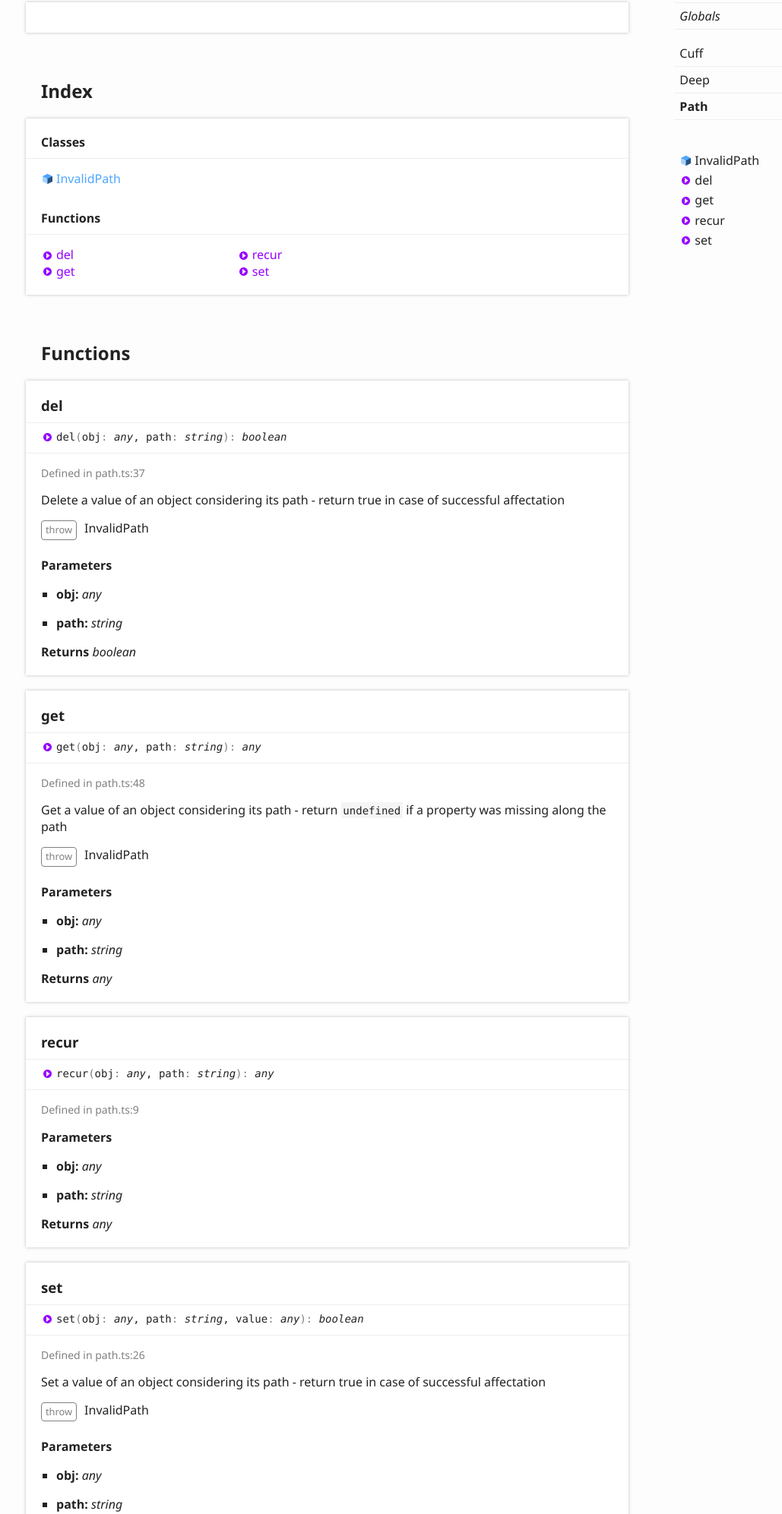
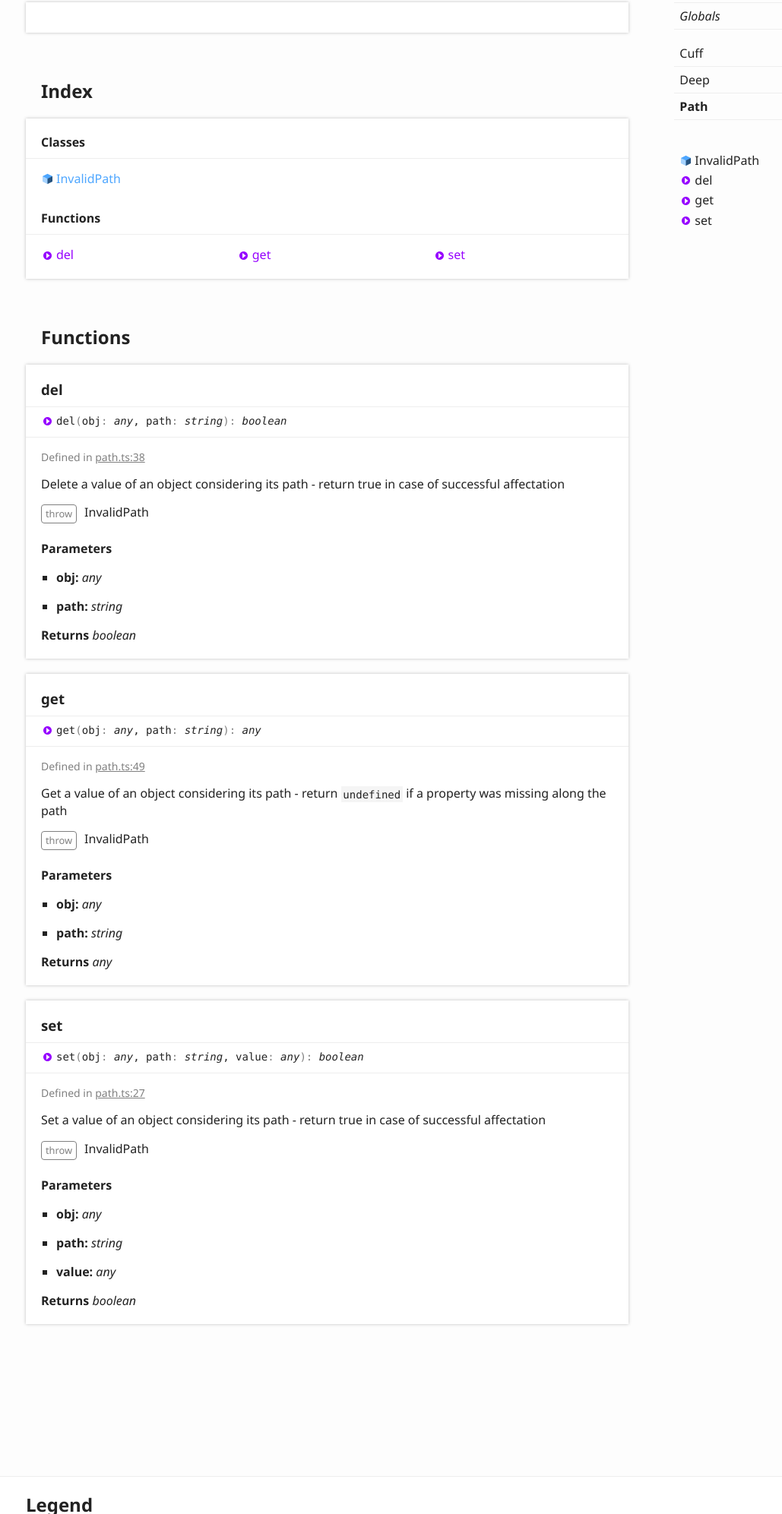
Before and after one commit to eddow/js-object-ext, a website built with webpack: page docs/modules/path.html in a window 1280 px wide. Shown: the part 192-2185 px from the top of the page at 76% size, without its empty margins (6-1035 px from the left). Built offline with nearby package versions, Linux system fonts and the light colour scheme.

Commit message:
fix docs

```diff
--- a/docs/modules/path.html
+++ b/docs/modules/path.html
@@ -83,7 +83,6 @@
 							<ul class="tsd-index-list">
 								<li class="tsd-kind-function tsd-parent-kind-external-module"><a href="path.html#del" class="tsd-kind-icon">del</a></li>
 								<li class="tsd-kind-function tsd-parent-kind-external-module"><a href="path.html#get" class="tsd-kind-icon">get</a></li>
-								<li class="tsd-kind-function tsd-parent-kind-external-module tsd-is-not-exported"><a href="path.html#recur" class="tsd-kind-icon">recur</a></li>
 								<li class="tsd-kind-function tsd-parent-kind-external-module"><a href="path.html#set" class="tsd-kind-icon">set</a></li>
 							</ul>
 						</section>
@@ -102,7 +101,7 @@
 						<li class="tsd-description">
 							<aside class="tsd-sources">
 								<ul>
-									<li>Defined in path.ts:37</li>
+									<li>Defined in <a href="https://github.com/eddow/js-object-ext/blob/722dd38/src/path.ts#L38">path.ts:38</a></li>
 								</ul>
 							</aside>
 							<div class="tsd-comment tsd-typography">
@@ -138,7 +137,7 @@
 						<li class="tsd-description">
 							<aside class="tsd-sources">
 								<ul>
-									<li>Defined in path.ts:48</li>
+									<li>Defined in <a href="https://github.com/eddow/js-object-ext/blob/722dd38/src/path.ts#L49">path.ts:49</a></li>
 								</ul>
 							</aside>
 							<div class="tsd-comment tsd-typography">
@@ -164,32 +163,6 @@
 						</li>
 					</ul>
 				</section>
-				<section class="tsd-panel tsd-member tsd-kind-function tsd-parent-kind-external-module tsd-is-not-exported">
-					<a name="recur" class="tsd-anchor"></a>
-					<h3>recur</h3>
-					<ul class="tsd-signatures tsd-kind-function tsd-parent-kind-external-module tsd-is-not-exported">
-						<li class="tsd-signature tsd-kind-icon">recur<span class="tsd-signature-symbol">(</span>obj<span class="tsd-signature-symbol">: </span><span class="tsd-signature-type">any</span>, path<span class="tsd-signature-symbol">: </span><span class="tsd-signature-type">string</span><span class="tsd-signature-symbol">)</span><span class="tsd-signature-symbol">: </span><span class="tsd-signature-type">any</span></li>
-					</ul>
-					<ul class="tsd-descriptions">
-						<li class="tsd-description">
-							<aside class="tsd-sources">
-								<ul>
-									<li>Defined in path.ts:9</li>
-								</ul>
-							</aside>
-							<h4 class="tsd-parameters-title">Parameters</h4>
-							<ul class="tsd-parameters">
-								<li>
-									<h5>obj: <span class="tsd-signature-type">any</span></h5>
-								</li>
-								<li>
-									<h5>path: <span class="tsd-signature-type">string</span></h5>
-								</li>
-							</ul>
-							<h4 class="tsd-returns-title">Returns <span class="tsd-signature-type">any</span></h4>
-						</li>
-					</ul>
-				</section>
 				<section class="tsd-panel tsd-member tsd-kind-function tsd-parent-kind-external-module">
 					<a name="set" class="tsd-anchor"></a>
 					<h3>set</h3>
@@ -200,7 +173,7 @@
 						<li class="tsd-description">
 							<aside class="tsd-sources">
 								<ul>
-									<li>Defined in path.ts:26</li>
+									<li>Defined in <a href="https://github.com/eddow/js-object-ext/blob/722dd38/src/path.ts#L27">path.ts:27</a></li>
 								</ul>
 							</aside>
 							<div class="tsd-comment tsd-typography">
@@ -258,9 +231,6 @@
 					</li>
 					<li class=" tsd-kind-function tsd-parent-kind-external-module">
 						<a href="path.html#get" class="tsd-kind-icon">get</a>
-					</li>
-					<li class=" tsd-kind-function tsd-parent-kind-external-module tsd-is-not-exported">
-						<a href="path.html#recur" class="tsd-kind-icon">recur</a>
 					</li>
 					<li class=" tsd-kind-function tsd-parent-kind-external-module">
 						<a href="path.html#set" class="tsd-kind-icon">set</a>
--- a/src/cuff.ts
+++ b/src/cuff.ts
@@ -1,11 +1,11 @@
 /**
  * @module Cuff
  */
- interface OldSetter {
+ export interface OldSetter {
 	(v: any): void;
 	callback?: (v: any, scope: object, prop: string)=> boolean|void;
 }
-interface OldGetter {
+export interface OldGetter {
 	(): any;
 	callback?: (v: any, scope: object, prop: string)=> any;
 }
--- a/src/path.ts
+++ b/src/path.ts
@@ -6,6 +6,7 @@
  */
 export class InvalidPath extends Error {}
 
+/** @hidden */
 function recur(obj: any, path: string): any {
 	if(!obj || !path) return;
 	var keys = [], lvalue;
```
Also changed, not shown: docs/assets/js/search.js (+1 -1 lines), docs/classes/path.invalidpath.html (+0 -3 lines), docs/index.html (+4 -2 lines), docs/interfaces/cuff.oldgetter.html (+2 -2 lines), docs/interfaces/cuff.oldsetter.html (+2 -2 lines), docs/modules/cuff.html (+4 -4 lines), docs/modules/deep.html (+2 -2 lines), package.json (+8 -0 lines), README.md.
